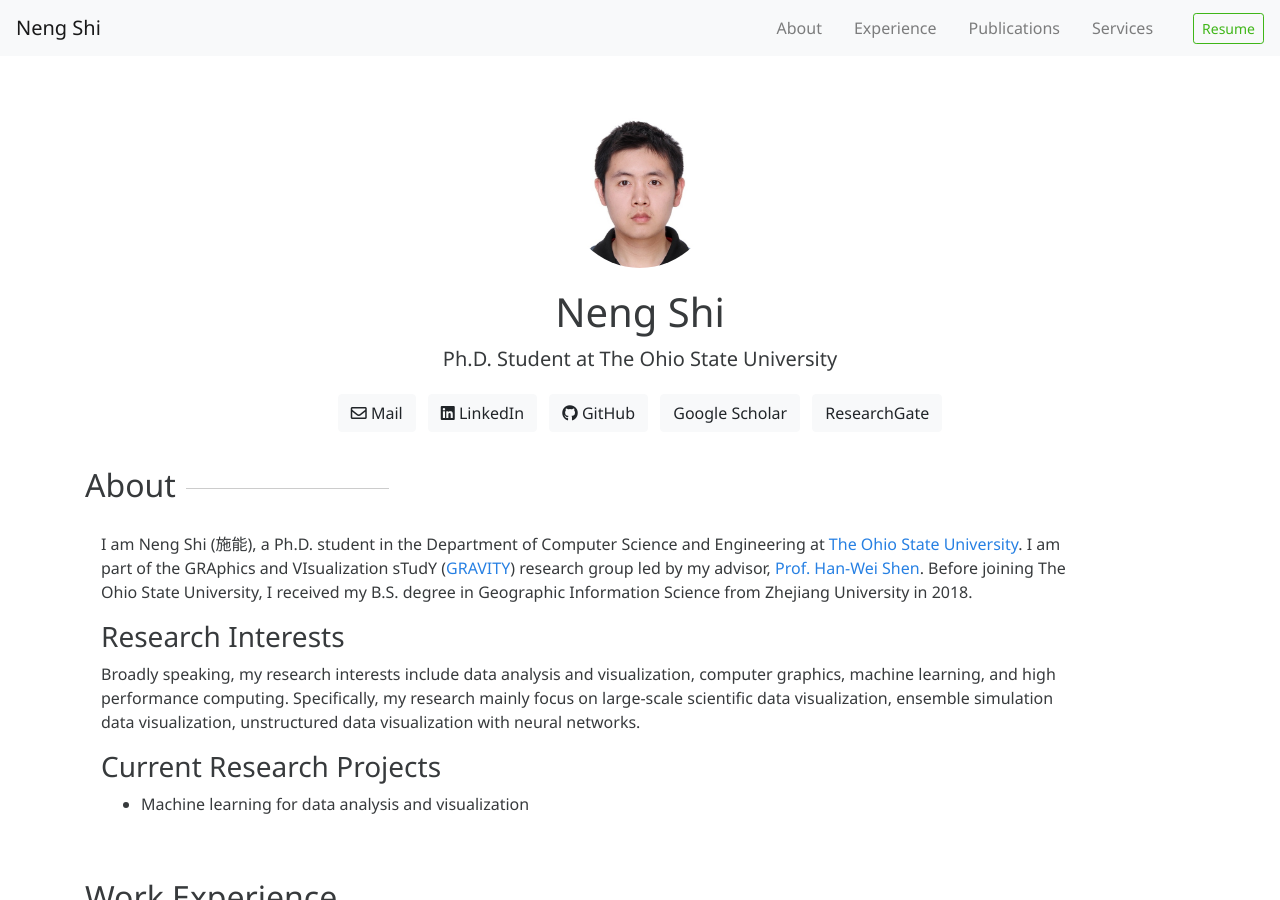
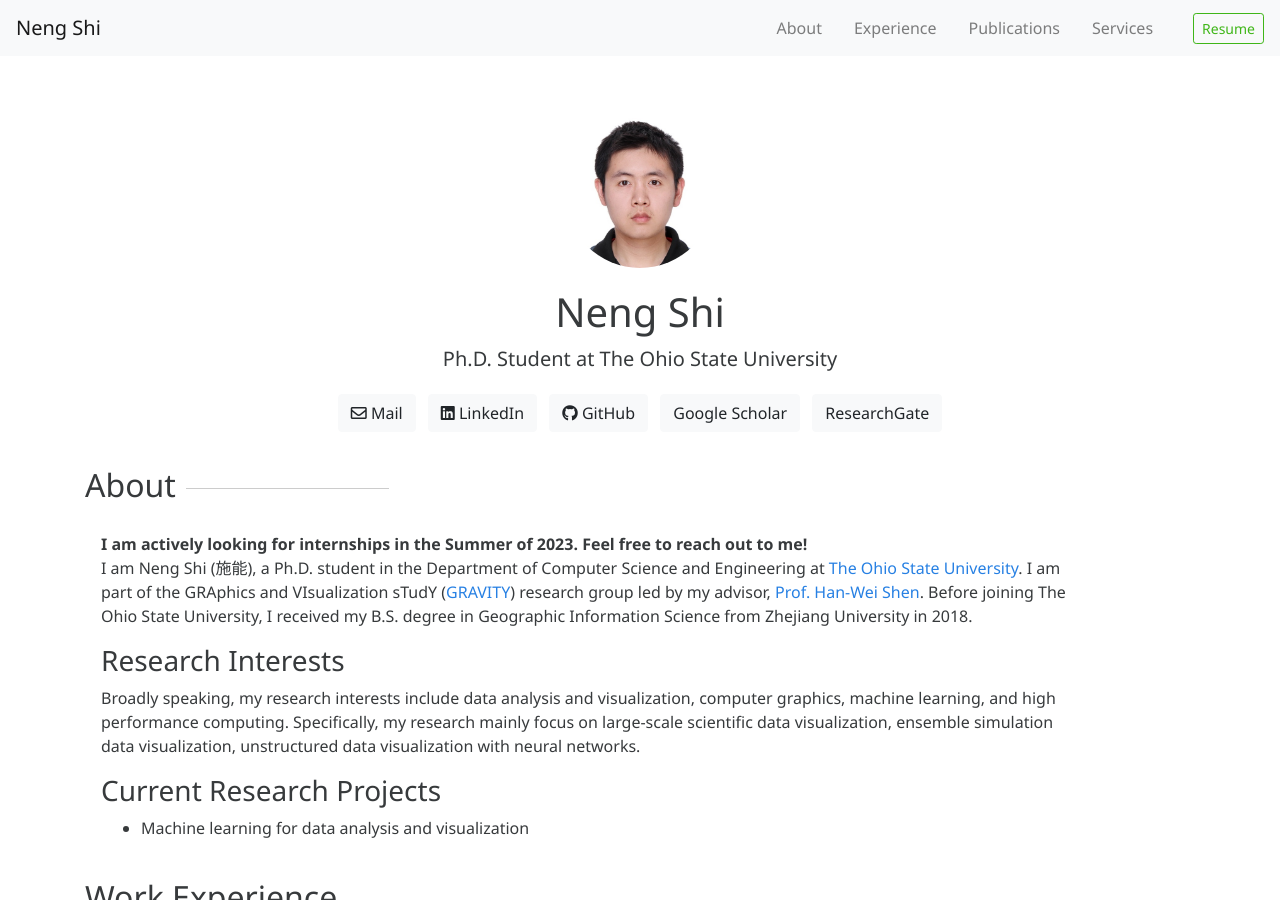
Before and after one commit to trainsn/trainsn.github.io, a Jekyll site: the page built from index.html, in a window 1280 px wide and 900 px high. Built offline with Jekyll 4.4.1, drawn with Linux system fonts in a browser that asks for light colours; nearby versions of some CDN libraries; a style sheet for code colours, icons or effects is not loaded.

Commit message:
add looking for intern

```diff
--- a/_includes/about.html
+++ b/_includes/about.html
@@ -3,6 +3,7 @@
 <div class="mx-3">
 
   <p>
+    <b>I am actively looking for internships in the Summer of 2023. Feel free to reach out to me!</b>  <br>
     I am Neng Shi (施能), a Ph.D. student in the Department of Computer Science and Engineering at <a href="https://www.osu.edu" target="_blank">The Ohio State University</a>.  I am part of the GRAphics and VIsualization sTudY (<a href="http://web.cse.ohio-state.edu/~shen.94/hwshen/Research.html" target="_blank">GRAVITY</a>) research group led by my advisor, <a href="http://web.cse.ohio-state.edu/~shen.94" target="_blank">Prof. Han-Wei Shen</a>.  Before joining The Ohio State University, I received my B.S. degree in Geographic Information Science from Zhejiang University in 2018.
   </p>
 
```
